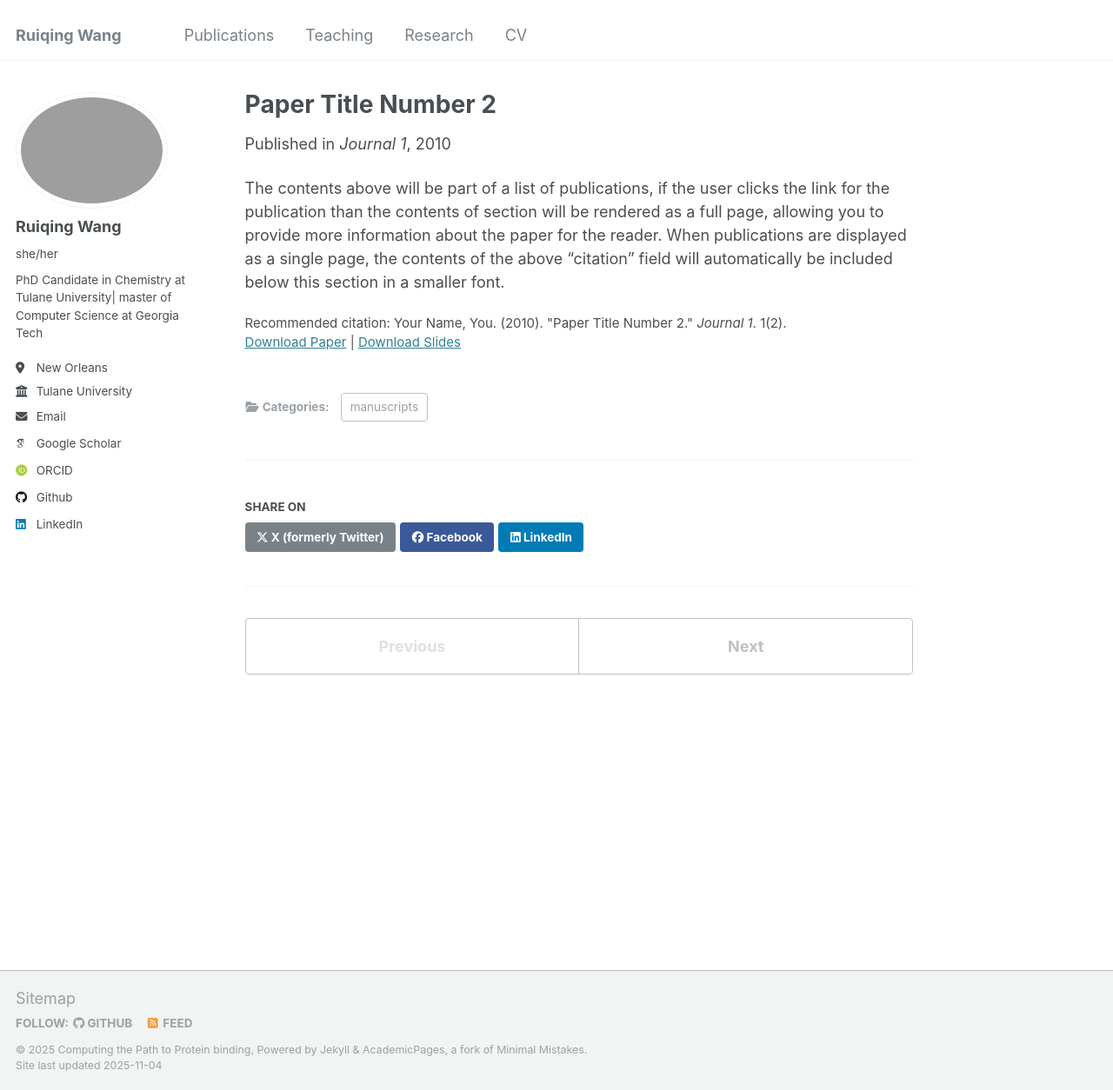
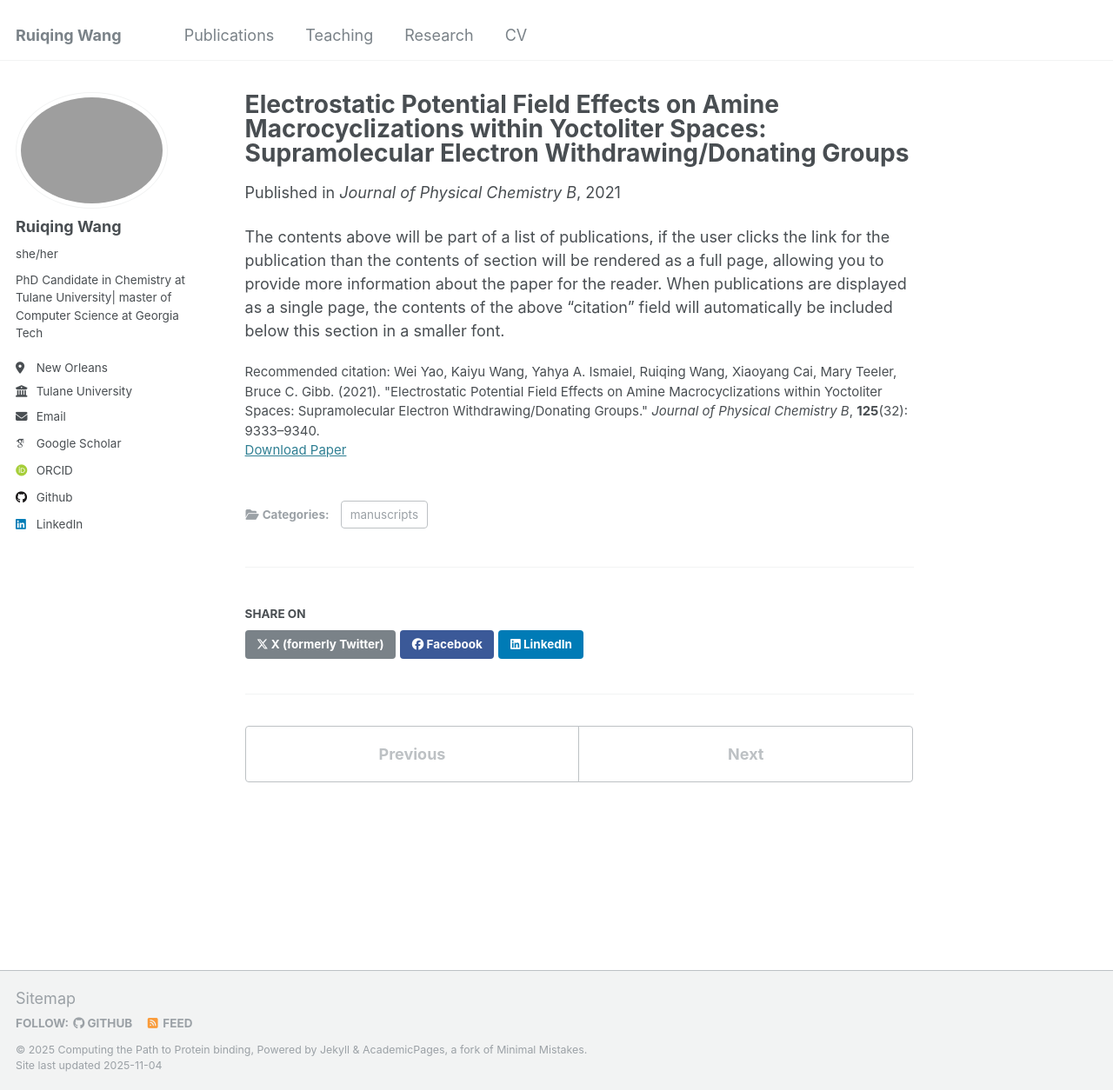
Before and after one commit to RuiqingW20/RuiqingW20.github.io, a Jekyll site: the page built from _publications/2010-10-01-paper-title-number-2.md, in a window 1280 px wide and 1254 px high. Shown: the whole window at 87% size. Built offline with Jekyll 4.4.1, drawn with Linux system fonts in a browser that asks for light colours; some web fonts are replaced.

Commit message:
Revise publication details for Paper Title Number 2
Updated the publication details for Paper Title Number 2, including title, date, venue, and citation.

```diff
--- a/_publications/2010-10-01-paper-title-number-2.md
+++ b/_publications/2010-10-01-paper-title-number-2.md
@@ -1,14 +1,13 @@
 ---
-title: "Paper Title Number 2"
+title: "Electrostatic Potential Field Effects on Amine Macrocyclizations within Yoctoliter Spaces: Supramolecular Electron Withdrawing/Donating Groups"
 collection: publications
 category: manuscripts
-permalink: /publication/2010-10-01-paper-title-number-2
-excerpt: 'This paper is about the number 2. The number 3 is left for future work.'
-date: 2010-10-01
-venue: 'Journal 1'
-slidesurl: 'http://academicpages.github.io/files/slides2.pdf'
-paperurl: 'http://academicpages.github.io/files/paper2.pdf'
-citation: 'Your Name, You. (2010). &quot;Paper Title Number 2.&quot; <i>Journal 1</i>. 1(2).'
+permalink: /publication/2021-08-06-jpcb-electrostatic-effects
+excerpt: "This paper investigates how electrostatic potential fields modulate amine macrocyclization reactions within confined yoctoliter spaces, revealing how supramolecular electron-withdrawing and -donating environments influence molecular reactivity."
+date: 2021-08-06
+venue: "Journal of Physical Chemistry B"
+paperurl: "https://pubs.acs.org/doi/10.1021/acs.jpcb.1c05238"
+citation: "Wei Yao, Kaiyu Wang, Yahya A. Ismaiel, Ruiqing Wang, Xiaoyang Cai, Mary Teeler, Bruce C. Gibb. (2021). &quot;Electrostatic Potential Field Effects on Amine Macrocyclizations within Yoctoliter Spaces: Supramolecular Electron Withdrawing/Donating Groups.&quot; <i>Journal of Physical Chemistry B</i>, <b>125</b>(32): 9333–9340."
 ---
 
 The contents above will be part of a list of publications, if the user clicks the link for the publication than the contents of section will be rendered as a full page, allowing you to provide more information about the paper for the reader. When publications are displayed as a single page, the contents of the above "citation" field will automatically be included below this section in a smaller font.
```
